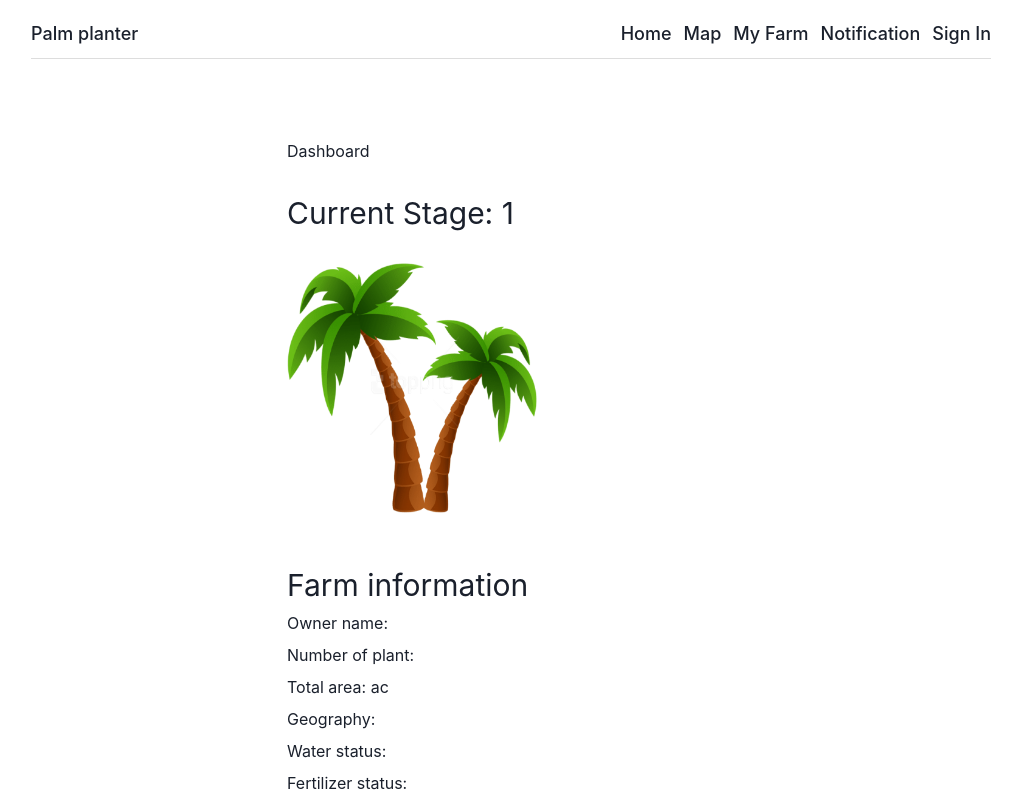
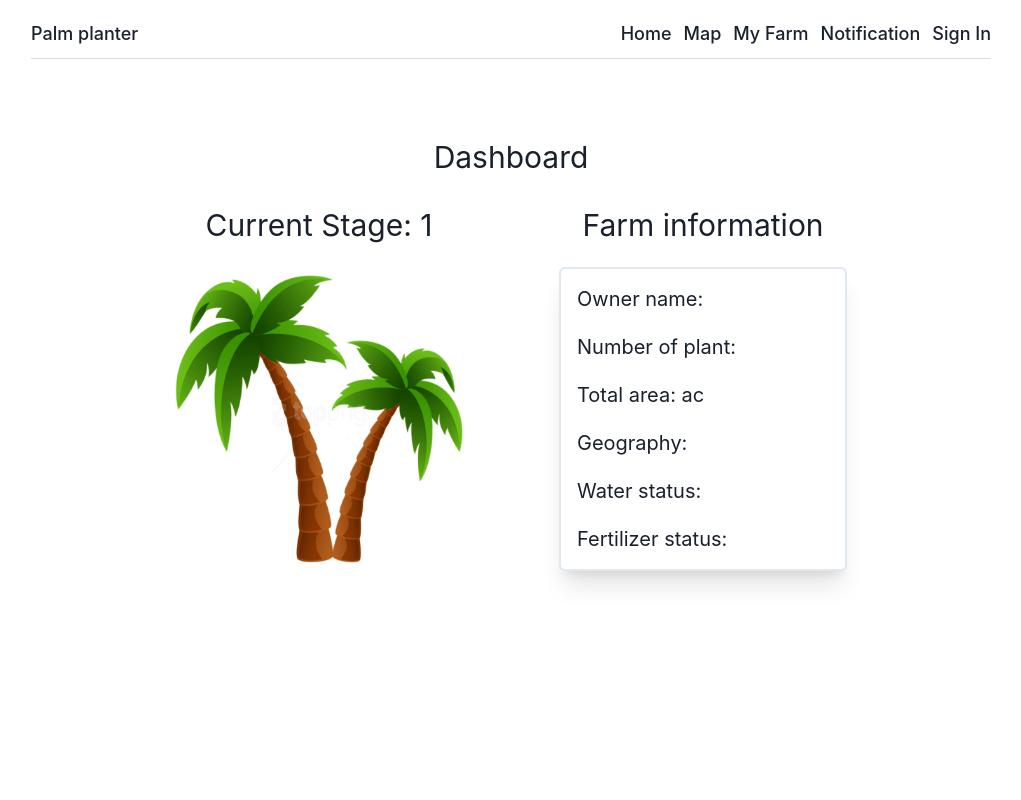
Before and after one commit to SoponwichT/SeniorProject, a Next.js app: page / in a window 1280 px wide. Shown: the whole page, without its empty margins (129-1150 px from the left). Built offline with nearby package versions, Linux system fonts and the light colour scheme.

Commit message:
edit some css on Dashboard & Notification page

```diff
--- a/lib/firebase/firestore/index.js
+++ b/lib/firebase/firestore/index.js
@@ -10,7 +10,7 @@ export default class Firestore {
         this.farmCollection = "farm_info"
     }
 
-    getActRef = () => collection(this.db, this.actCollection)
+    getActRef = (id) => doc(this.db, this.actCollection, id)
     getUserRef = (id) => doc(this.db, this.userCollection, id)
     getFarmRef = (id) => doc(this.db, this.farmCollection, id)
 
@@ -53,10 +53,10 @@ export default class Firestore {
         }
     }
 
-    async addActivity(data) {
+    async addActivity(id, data) {
         try {
-            const actRef = this.getActRef()
-            await addDoc(actRef, data)
+            const actRef = this.getActRef(id)
+            await setDoc(actRef, data)
 
 
         } catch (error) {
--- a/pages/404.js
+++ b/pages/404.js
@@ -13,7 +13,7 @@ const NotFound = () => {
 
     return (
         <div className="not-found">
-            <h1>That page cannot be found.</h1>
+            <h1 className='text-3xl' >That page cannot be found.</h1>
             <p>Please go back to <Link href="/"><a>Home</a></Link></p>
         </div>
     );
--- a/pages/addfarminfo.js
+++ b/pages/addfarminfo.js
@@ -51,7 +51,7 @@ const AddFarmInfo = () => {
             </Head>
             <div className='w-full'>
                 <div className='mx-auto max-w-md'>
-                    <h1>Add Farm Info</h1>
+                    <h1 className='text-3xl'>Add Farm Info</h1>
                     <form onSubmit={submitFarmInfo} className='flex flex-col  gap-y-6 max-w-md'>
                         <FormControl isRequired>
                             <FormLabel htmlFor='owner-name'>Owner Name</FormLabel>
--- a/pages/forgotpassword.js
+++ b/pages/forgotpassword.js
@@ -50,7 +50,7 @@ const ResetPW = () => {
             </Head>
             <div className='w-full'>
                 <div className='mx-auto max-w-md'>
-                    <h1>Reset password page</h1>
+                    <h1 className='text-3xl'>Reset password page</h1>
                     <form onSubmit={submitReset} className='flex flex-col  gap-y-6 max-w-md'>
                         <FormControl>
                             <FormLabel htmlFor='email'>Email</FormLabel>
--- a/pages/index.js
+++ b/pages/index.js
@@ -10,14 +10,14 @@ export default function Home() {
   const { getFarmInfomation, uid } = useContext(AuthContext)
   const [farm, setFarm] = useState({})
 
-  async function init(){
+  async function init() {
     const result = await getFarmInfomation()
     setFarm(result)
   }
 
 
   useEffect(() => {
-    if(uid){
+    if (uid) {
       init()
     }
 
@@ -34,23 +34,28 @@ export default function Home() {
       </Head>
       <div className='w-full'>
         <div className='mx-auto max-w-md '>
-          <h1>Dashboard</h1>
+          <h1 className='text-3xl text-center'>Dashboard</h1>
+        </div>
+        <div className='flex gap-x-24 mt-8 mx-auto justify-center'>
           <div>
-            <h1 className='mt-8 text-3xl'>Current Stage: 1</h1>
-            <div className='mt-8'>
-              <Image src={Palm} width={250} height={250} />
+            <h1 className='text-3xl text-center'>Current Stage: 1</h1>
+            <div className='mt-8 w-72'>
+              <Image src={Palm} width={500} height={500} />
             </div>
           </div>
-          <div>
-            <h1 className='mt-12 text-3xl'>Farm information</h1>
-            <p className='mt-2'>Owner name: {farm.ownername}</p>
-            <p className='mt-2'>Number of plant: {farm.numberOfplant}</p>
-            <p className='mt-2'>Total area: {farm.totalarea} ac</p>
-            <p className='mt-2'>Geography: {farm.geography} </p>
-            <p className='mt-2'>Water status: </p>
-            <p className='mt-2'>Fertilizer status: </p>
+          <div className='w-72'>
+            <h1 className='text-3xl text-center'>Farm information</h1>
+            <div className='text-xl bg-white rounded-md shadow-xl p-4 my-6 border-2'>
+              <p>Owner name: {farm.ownername}</p>
+              <p className='mt-5'>Number of plant: {farm.numberOfplant}</p>
+              <p className='mt-5'>Total area: {farm.totalarea} ac</p>
+              <p className='mt-5'>Geography: {farm.geography} </p>
+              <p className='mt-5'>Water status: </p>
+              <p className='mt-5'>Fertilizer status: </p>
+            </div>
           </div>
         </div>
+
       </div>
     </>
   )
--- a/pages/myfarm.js
+++ b/pages/myfarm.js
@@ -54,8 +54,8 @@ const Myfarm = () => {
             </Head>
             <div className='w-full'>
                 <div className='mx-auto max-w-md'>
-                    <h1>Record Activity</h1>
-                    <form onSubmit={submitActivity} className='flex flex-col  gap-y-6 max-w-md'>
+                    <h1 className='text-3xl'>Record Activity</h1>
+                    <form onSubmit={submitActivity} className='flex flex-col gap-y-6 max-w-md my-6'>
                         <FormControl isRequired>
                             <FormLabel htmlFor='water-status'>Water Status</FormLabel>
                             <Checkbox value={water} onChange={(e) => setWater(e.target.value = true)} id='water-status' size='lg'> Water</Checkbox>
--- a/pages/notification.js
+++ b/pages/notification.js
@@ -14,7 +14,12 @@ const  Notification = () => {
                     <h3 className='text-xl font-bold flex mb-2'> <MdWarningAmber className='text-yellow-500 text-3xl mr-2' />Check out your farm</h3>
                     <div>Don't forget to water the plants and check Fertilizer</div>
                 </div>
+                <div className='bg-white rounded-xl shadow-lg p-4 my-6 border-8 border-yellow-300'>
+                    <h3 className='text-xl font-bold flex mb-2'> <MdWarningAmber className='text-yellow-500 text-3xl mr-2' />Check out your farm</h3>
+                    <div>Today is fertilizer day! Please don't forget to fertilize your farm</div>
+                </div>
             </div>
+
         </>
     );
 }
--- a/pages/register.js
+++ b/pages/register.js
@@ -54,7 +54,7 @@ const Register = () => {
             </Head>
             <div className='w-full'>
                 <div className='mx-auto max-w-md'>
-                    <h1>Sign up page</h1>
+                    <h1 className='text-3xl'>Sign up page</h1>
                     <form onSubmit={submitRegister} className='flex flex-col  gap-y-6 max-w-md'>
                         <FormControl isRequired>
                             <FormLabel htmlFor='first-name'>First name</FormLabel>
--- a/pages/signin.js
+++ b/pages/signin.js
@@ -80,7 +80,7 @@ const SignIn = () => {
             </Head>
             <div className='w-full '>
                 <div className='mx-auto max-w-md'>
-                    <h1>Sign in page</h1>
+                    <h1 className='text-3xl'>Sign in page</h1>
                     <form onSubmit={submitSignIn} className='flex flex-col gap-y-6 max-w-md'>
                         <FormControl>
                             <FormLabel htmlFor='email'>Email</FormLabel>
--- a/services/auth-provider.js
+++ b/services/auth-provider.js
@@ -73,7 +73,7 @@ export default function AuthProvider({ children }) {
 
     async function activityRecord(waterStatus, fertilizerStatus, recordBy, soilCheck, createAt) {
         try {
-            const user = await firestore.addActivity({
+            const user = await firestore.addActivity(uid,{
                 waterStatus,
                 fertilizerStatus,
                 recordBy,
```
